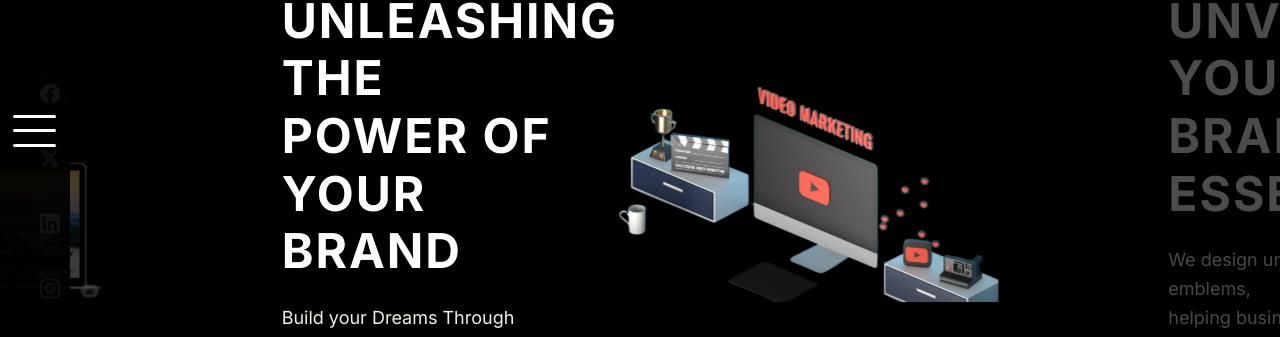
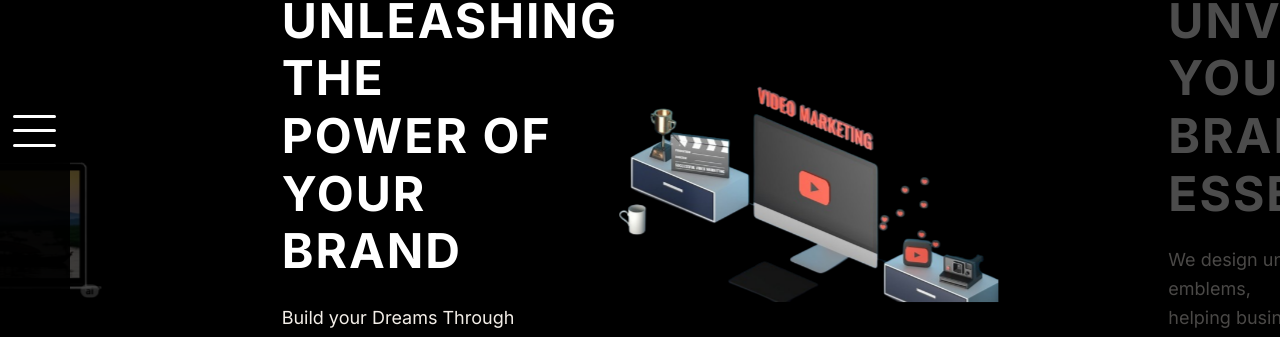
Before and after one commit to thewolfcommander/temvuefamespreadmedia, a Vue app: page /#/ in a window 1280 px wide. Shown: the part 209-546 px from the top of the page. Built offline with nearby package versions, Linux system fonts and the light colour scheme; a web font is replaced by a local one.

Commit message:
Refactor: Extra Social Icon removed from the Contact form component (ContactFormSection.vue)

```diff
--- a/src/components/ContactFormSection.vue
+++ b/src/components/ContactFormSection.vue
@@ -1,42 +1,28 @@
 <template>
   <section class="contact-form-section">
-    <!-- Social Media Icons -->
-    <div class="social-icons">
-      <a href="#" class="social-icon">
-        <svg width="20" height="20" viewBox="0 0 24 24" fill="currentColor">
-          <path d="M24 12.073c0-6.627-5.373-12-12-12s-12 5.373-12 12c0 5.99 4.388 10.954 10.125 11.854v-8.385H7.078v-3.47h3.047V9.43c0-3.007 1.792-4.669 4.533-4.669 1.312 0 2.686.235 2.686.235v2.953H15.83c-1.491 0-1.956.925-1.956 1.874v2.25h3.328l-.532 3.47h-2.796v8.385C19.612 23.027 24 18.062 24 12.073z"/>
-        </svg>
-      </a>
-      <a href="#" class="social-icon">
-        <svg width="20" height="20" viewBox="0 0 24 24" fill="currentColor">
-          <path d="M18.244 2.25h3.308l-7.227 8.26 8.502 11.24H16.17l-5.214-6.817L4.99 21.75H1.68l7.73-8.835L1.254 2.25H8.08l4.713 6.231zm-1.161 17.52h1.833L7.084 4.126H5.117z"/>
-        </svg>
-      </a>
-      <a href="#" class="social-icon">
-        <svg width="20" height="20" viewBox="0 0 24 24" fill="currentColor">
-          <path d="M20.447 20.452h-3.554v-5.569c0-1.328-.027-3.037-1.852-3.037-1.853 0-2.136 1.445-2.136 2.939v5.667H9.351V9h3.414v1.561h.046c.477-.9 1.637-1.85 3.37-1.85 3.601 0 4.267 2.37 4.267 5.455v6.286zM5.337 7.433c-1.144 0-2.063-.926-2.063-2.065 0-1.138.92-2.063 2.063-2.063 1.14 0 2.064.925 2.064 2.063 0 1.139-.925 2.065-2.064 2.065zm1.782 13.019H3.555V9h3.564v11.452zM22.225 0H1.771C.792 0 0 .774 0 1.729v20.542C0 23.227.792 24 1.771 24h20.451C23.2 24 24 23.227 24 22.271V1.729C24 .774 23.2 0 22.222 0h.003z"/>
-        </svg>
-      </a>
-      <a href="#" class="social-icon">
-        <svg width="20" height="20" viewBox="0 0 24 24" fill="currentColor">
-          <path d="M12 2.163c3.204 0 3.584.012 4.85.07 3.252.148 4.771 1.691 4.919 4.919.058 1.265.069 1.645.069 4.849 0 3.205-.012 3.584-.069 4.849-.149 3.225-1.664 4.771-4.919 4.919-1.266.058-1.644.07-4.85.07-3.204 0-3.584-.012-4.849-.07-3.26-.149-4.771-1.699-4.919-4.92-.058-1.265-.07-1.644-.07-4.849 0-3.204.013-3.583.07-4.849.149-3.227 1.664-4.771 4.919-4.919 1.266-.057 1.645-.069 4.849-.069zm0-2.163c-3.259 0-3.667.014-4.947.072-4.358.2-6.78 2.618-6.98 6.98-.059 1.281-.073 1.689-.073 4.948 0 3.259.014 3.668.072 4.948.2 4.358 2.618 6.78 6.98 6.98 1.281.058 1.689.072 4.948.072 3.259 0 3.668-.014 4.948-.072 4.354-.2 6.782-2.618 6.979-6.98.059-1.28.073-1.689.073-4.948 0-3.259-.014-3.667-.072-4.947-.196-4.354-2.617-6.78-6.979-6.98-1.281-.059-1.69-.073-4.949-.073zm0 5.838c-3.403 0-6.162 2.759-6.162 6.162s2.759 6.163 6.162 6.163 6.162-2.759 6.162-6.163c0-3.403-2.759-6.162-6.162-6.162zm0 10.162c-2.209 0-4-1.79-4-4 0-2.209 1.791-4 4-4s4 1.791 4 4c0 2.21-1.791 4-4 4zm6.406-11.845c-.796 0-1.441.645-1.441 1.44s.645 1.44 1.441 1.44c.795 0 1.439-.645 1.439-1.44s-.644-1.44-1.439-1.44z"/>
-        </svg>
-      </a>
-    </div>
+
 
     <div class="contact-container">
       <!-- Left Side - Consultation Info -->
       <div class="consultation-section">
         <div class="consultation-icon">
           <svg width="80" height="80" viewBox="0 0 100 100" fill="none">
-            <circle cx="50" cy="50" r="45" fill="var(--color-primary)" opacity="0.1"/>
-            <path d="M30 40C30 35.5817 33.5817 32 38 32H62C66.4183 32 70 35.5817 70 40V55C70 59.4183 66.4183 63 62 63H45L35 70V63H38C33.5817 63 30 59.4183 30 55V40Z" fill="var(--color-primary)"/>
-            <circle cx="42" cy="47" r="3" fill="white"/>
-            <circle cx="50" cy="47" r="3" fill="white"/>
-            <circle cx="58" cy="47" r="3" fill="white"/>
-            <path d="M65 25C65 22.2386 67.2386 20 70 20C72.7614 20 75 22.2386 75 25V35C75 37.7614 72.7614 40 70 40C67.2386 40 65 37.7614 65 35V25Z" fill="var(--color-primary)"/>
-            <path d="M25 25C25 22.2386 27.2386 20 30 20C32.7614 20 35 22.2386 35 25V35C35 37.7614 32.7614 40 30 40C27.2386 40 25 37.7614 25 35V25Z" fill="var(--color-primary)"/>
-            <path d="M40 70C40 72.7614 37.7614 75 35 75H30C27.2386 75 25 72.7614 25 70C25 67.2386 27.2386 65 30 65H35C37.7614 65 40 67.2386 40 70Z" fill="var(--color-primary)"/>
+            <circle cx="50" cy="50" r="45" fill="var(--color-primary)" opacity="0.1" />
+            <path
+              d="M30 40C30 35.5817 33.5817 32 38 32H62C66.4183 32 70 35.5817 70 40V55C70 59.4183 66.4183 63 62 63H45L35 70V63H38C33.5817 63 30 59.4183 30 55V40Z"
+              fill="var(--color-primary)" />
+            <circle cx="42" cy="47" r="3" fill="white" />
+            <circle cx="50" cy="47" r="3" fill="white" />
+            <circle cx="58" cy="47" r="3" fill="white" />
+            <path
+              d="M65 25C65 22.2386 67.2386 20 70 20C72.7614 20 75 22.2386 75 25V35C75 37.7614 72.7614 40 70 40C67.2386 40 65 37.7614 65 35V25Z"
+              fill="var(--color-primary)" />
+            <path
+              d="M25 25C25 22.2386 27.2386 20 30 20C32.7614 20 35 22.2386 35 25V35C35 37.7614 32.7614 40 30 40C27.2386 40 25 37.7614 25 35V25Z"
+              fill="var(--color-primary)" />
+            <path
+              d="M40 70C40 72.7614 37.7614 75 35 75H30C27.2386 75 25 72.7614 25 70C25 67.2386 27.2386 65 30 65H35C37.7614 65 40 67.2386 40 70Z"
+              fill="var(--color-primary)" />
           </svg>
         </div>
         <h2 class="consultation-title">
@@ -54,50 +40,21 @@
         <form @submit.prevent="submitForm" class="contact-form">
           <div class="form-grid">
             <div class="form-group">
-              <input
-                type="text"
-                v-model="form.name"
-                placeholder="Name*"
-                required
-                class="form-input"
-              >
+              <input type="text" v-model="form.name" placeholder="Name*" required class="form-input">
             </div>
             <div class="form-group">
-              <input
-                type="email"
-                v-model="form.email"
-                placeholder="Email*"
-                required
-                class="form-input"
-              >
+              <input type="email" v-model="form.email" placeholder="Email*" required class="form-input">
             </div>
             <div class="form-group">
-              <input
-                type="text"
-                v-model="form.city"
-                placeholder="City*"
-                required
-                class="form-input"
-              >
+              <input type="text" v-model="form.city" placeholder="City*" required class="form-input">
             </div>
             <div class="form-group">
-              <input
-                type="tel"
-                v-model="form.phone"
-                placeholder="Phone*"
-                required
-                class="form-input"
-              >
+              <input type="tel" v-model="form.phone" placeholder="Phone*" required class="form-input">
             </div>
           </div>
           <div class="form-group message-group">
-            <textarea
-              v-model="form.message"
-              placeholder="Your Message*"
-              required
-              class="form-textarea"
-              rows="6"
-            ></textarea>
+            <textarea v-model="form.message" placeholder="Your Message*" required class="form-textarea"
+              rows="6"></textarea>
           </div>
           <div class="form-submit">
             <button type="submit" class="submit-btn">SUBMIT</button>
@@ -142,35 +99,6 @@ const submitForm = () => {
   justify-content: center;
 }
 
-/* Social Media Icons */
-.social-icons {
-  position: fixed;
-  left: 30px;
-  top: 50%;
-  transform: translateY(-50%);
-  display: flex;
-  flex-direction: column;
-  gap: 25px;
-  z-index: 10;
-}
-
-.social-icon {
-  color: var(--color-text-muted);
-  transition: var(--transition-base);
-  display: flex;
-  align-items: center;
-  justify-content: center;
-  width: 40px;
-  height: 40px;
-  border-radius: var(--radius-full);
-  background: rgba(var(--color-white-rgb), 0.05);
-}
-
-.social-icon:hover {
-  color: var(--color-primary);
-  background: rgba(var(--color-primary-rgb), 0.1);
-  transform: translateX(5px);
-}
 
 /* Main Container */
 .contact-container {
@@ -364,9 +292,6 @@ const submitForm = () => {
     max-width: 100%;
   }
 
-  .social-icons {
-    display: none;
-  }
 }
 
 @media (max-width: 768px) {
```
